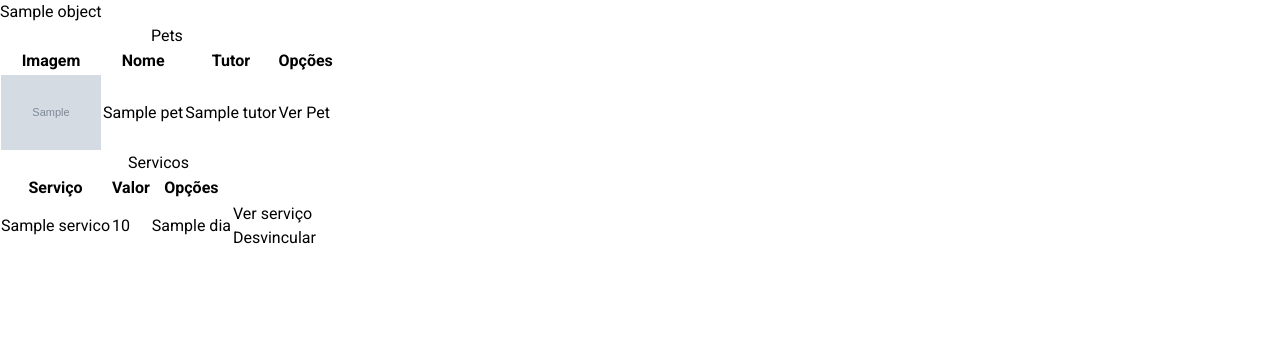
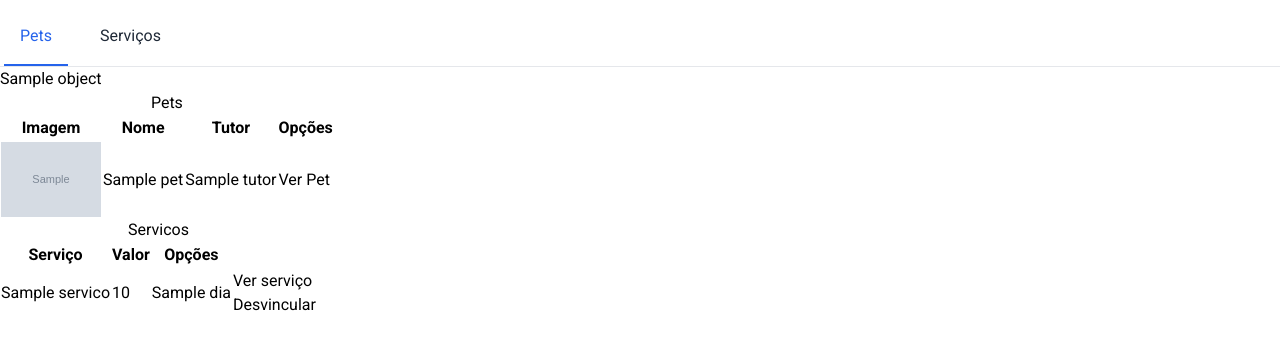
Before and after one commit to MichellyNonatto/CPCoragem, a Django app: template servicos/templates/turmas/verturma.html in a window 1280 px wide. Shown: the part 48-398 px from the top of the page. Run offline with Django 4.2, Linux system fonts and the light colour scheme; the template is opened without the code that fills it: most values are stand-ins (such as "Sample title", 1, 10 or a date in 2020); grey boxes marked "Sample" are stand-in pictures; some libraries are stand-ins or nearby versions.

Commit message:
feat: add tabs

```diff
--- a/servicos/templates/turmas/verturma.html
+++ b/servicos/templates/turmas/verturma.html
@@ -1,10 +1,6 @@
 {% extends 'index.html' %}
 {% load static %}
-
-{% block title %}
-    {{ object.nome }}
-{% endblock %}
-
+{% block title %}{{ object.nome }}{% endblock %}
 {% block content %}
     <nav>
         <ul>
@@ -16,10 +12,19 @@
             </li>
         </ul>
     </nav>
+    <ul id="tabs" class="inline-flex pt-2 px-1 w-full border-b">
+        <li class="me-4 inline-block p-4 text-blue-600 border-b-2 border-blue-600 active">
+            <a id="default-tab" href="#pets">Pets</a>
+        </li>
+        <li class="me-4 inline-block p-4 text-gray-800 border-b-2 border-transparent hover:text-gray-600 hover:border-gray-600">
+            <a href="#servicos">Serviços</a>
+        </li>
+    </ul>
+    <!-- Tab Contents -->
     <main>
         <h2>{{ object.nome }}</h2>
-
-        <table border="1">
+        <div id="tab-contents">
+            <table border="1" id="pets">
                 <caption>Pets</caption>
                 <thead>
                     <tr>
@@ -37,13 +42,14 @@
                             </td>
                             <td>{{ pet.nome }}</td>
                             <td>{{ pet.tutor.nome_completo }}</td>
-                    <td><a href="{% url 'servicos:verpet' pk=pet.id %}">Ver Pet</a></td>
+                            <td>
+                                <a href="{% url 'servicos:verpet' pk=pet.id %}">Ver Pet</a>
+                            </td>
                         </tr>
                     </tbody>
                 {% endfor %}
             </table>
-
-        <table border="1">
+            <table id="servicos">
                 <caption>Servicos</caption>
                 <thead>
                     <tr>
@@ -54,22 +60,17 @@
                 </thead>
                 {% for servico in object.servicos.values %}
                     <tr>
-                    <td>
-                        {{ servico.nome }}
-                    </td>
-                    <td>
-                        {{ servico.valor }}
-                    </td>
+                        <td>{{ servico.nome }}</td>
+                        <td>{{ servico.valor }}</td>
                         <td>
                             <ul>
-                            {% for dia in servico.dias_da_semana.values %}
-                                <li>{{ dia.dia }}</li>
-                            {% endfor %}
+                                {% for dia in servico.dias_da_semana.values %}<li>{{ dia.dia }}</li>{% endfor %}
                             </ul>
                         </td>
                         <td>
                             <ul>
-                            <li><a href="{% url 'servicos:verturma' pk=object.id %}">Ver serviço</a>
+                                <li>
+                                    <a href="{% url 'servicos:verturma' pk=object.id %}">Ver serviço</a>
                                 </li>
                                 <li>
                                     <a href="{% url 'servicos:desvincularservico' turma_id=object.id servico_id=servico.id %}">Desvincular</a>
@@ -79,5 +80,32 @@
                     </tr>
                 {% endfor %}
             </table>
+        </div>
     </main>
+    <script>
+        let tabsContainer = document.querySelector("#tabs");
+        let tabTogglers = tabsContainer.querySelectorAll("#tabs a");
+        tabTogglers.forEach(function(toggler) {
+            toggler.addEventListener("click", function(e) {
+                e.preventDefault();
+                let tabName = this.getAttribute("href");
+                let tabContents = document.querySelector("#tab-contents");
+
+                for (let i = 0; i < tabContents.children.length; i++) {
+                    tabContents.children[i].classList.add("hidden");
+                    if ("#" + tabContents.children[i].id === tabName) {
+                        tabContents.children[i].classList.remove("hidden");
+                    }
+                }
+
+                tabTogglers.forEach(function(tabToggler) {
+                    tabToggler.parentElement.classList.remove("text-blue-600", "border-blue-600", "active");
+                    tabToggler.parentElement.classList.add("text-gray-800", "border-transparent", "hover:text-gray-500", "hover:border-gray-500");
+                });
+
+                e.target.parentElement.classList.remove("text-gray-800", "border-transparent", "hover:text-gray-500", "hover:border-gray-500");
+                e.target.parentElement.classList.add("text-blue-600", "border-blue-600", "active");
+            });
+        });
+    </script>
 {% endblock %}
```
Lines whose indentation alone changed are shown as unchanged.
